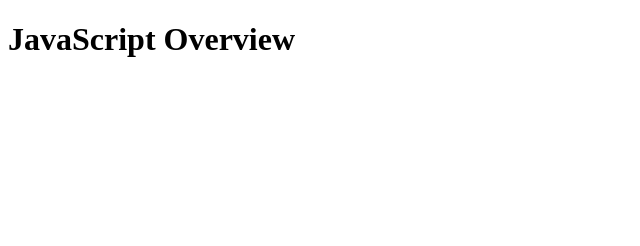
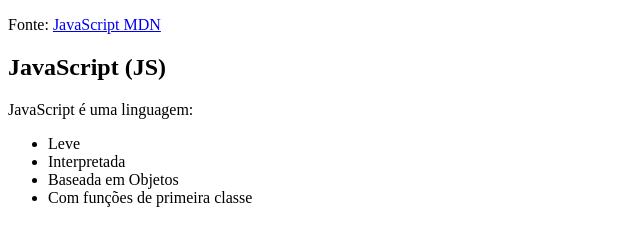
Before and after one commit to martinezrafael/blog-de-estudos, a website: page pages/javascript/overview.html in a window 1280 px wide. Shown: the whole page, without its empty margins (0-640 px from the left). Drawn offline with Linux system fonts and the light colour scheme.

Commit message:
adiciona link de fonte do mdn

```diff
--- a/pages/javascript/overview.html
+++ b/pages/javascript/overview.html
@@ -8,6 +8,25 @@
     <link rel="stylesheet" href="./overview.css" />
   </head>
   <body>
-    <h1>JavaScript Overview</h1>
+    <section class="javascriptIntro">
+      <p>
+        Fonte:
+        <a
+          target="_blank"
+          href="https://developer.mozilla.org/en-US/docs/Web/JavaScript"
+          >JavaScript MDN</a
+        >
+      </p>
+
+      <h1>JavaScript (JS)</h1>
+
+      <p>JavaScript é uma linguagem:</p>
+      <ul>
+        <li>Leve</li>
+        <li>Interpretada</li>
+        <li>Baseada em Objetos</li>
+        <li>Com funções de primeira classe</li>
+      </ul>
+    </section>
   </body>
 </html>
--- a/style.css
+++ b/style.css
@@ -1,6 +1,14 @@
 /*HOME*/
 
-.mainTitle {
-  font-weight: 900;
-  text-transform: uppercase;
+* {
+  margin: 0;
+  padding: 0;
 }
+
+ul li {
+  list-style: none;
+}
+
+a {
+  text-decoration: node;
+}
```
